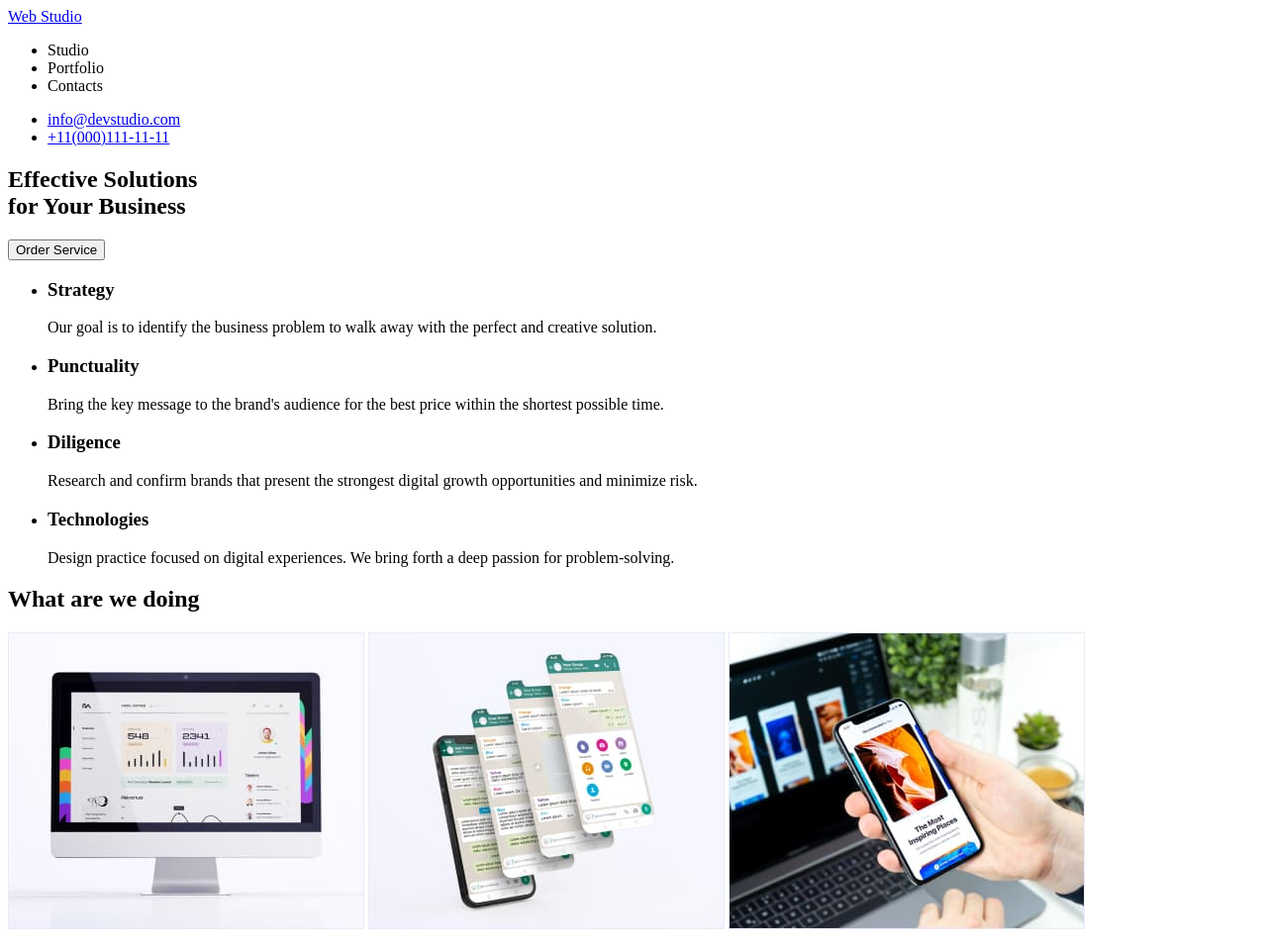
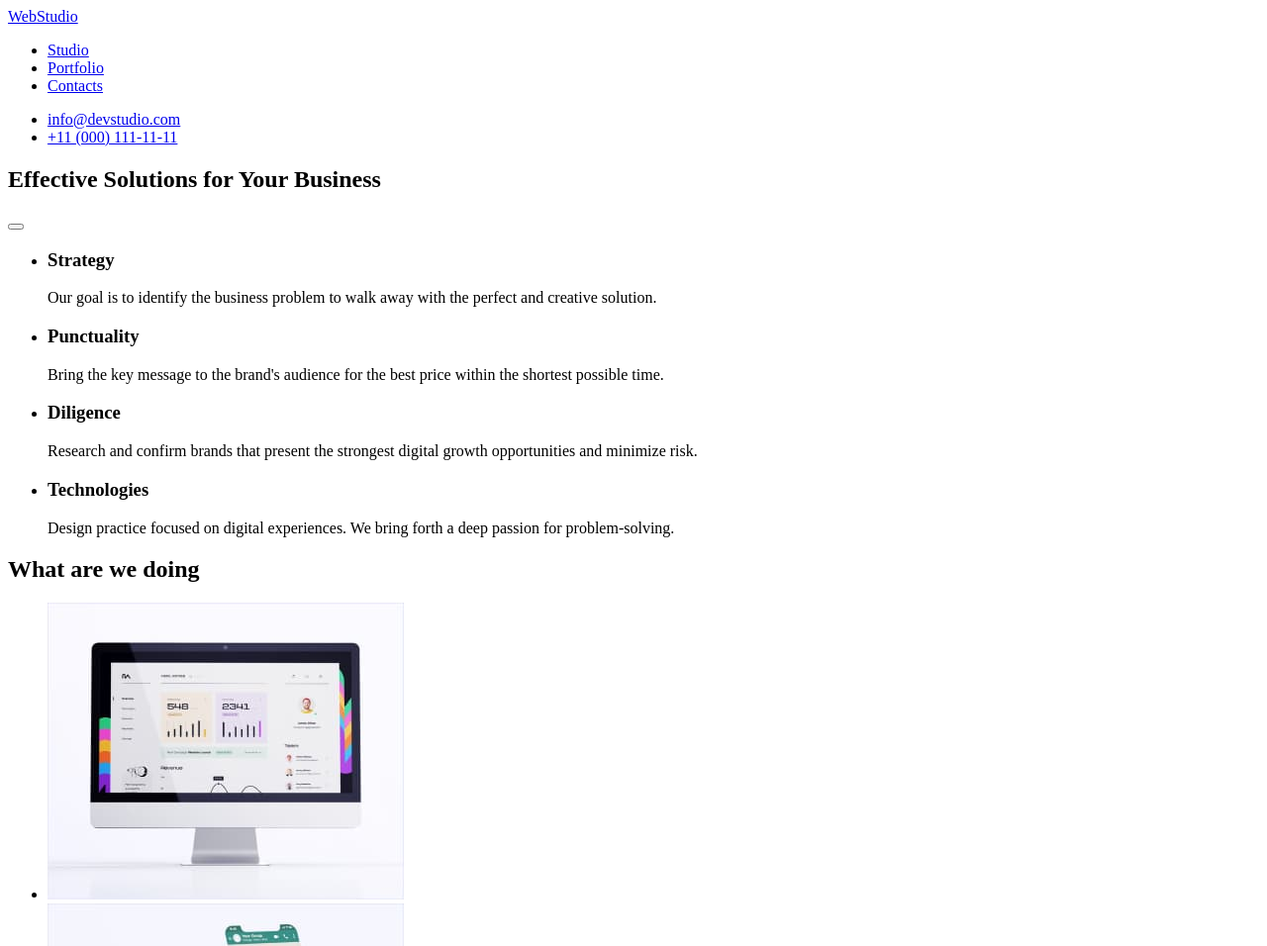
Before and after one commit to KaterynaZhe/goit-markup-hw-01, a plain HTML site: page index.html in a window 1280 px wide. Shown: the top 956 px of the page at 99% size. Drawn offline with Linux system fonts and the light colour scheme.

Commit message:
error correction

```diff
--- a/index.html
+++ b/index.html
@@ -9,12 +9,17 @@
 
   <body>
     <header>
-      <a href="/"><span>Web</span> <span>Studio</span></a>
       <nav>
+        <a href="./index.html">WebStudio</a>
+
         <ul>
-          <li>Studio</li>
-          <li>Portfolio</li>
-          <li>Contacts</li>
+          <li><a href="Studio">Studio</a></li>
+          <li>
+            <a href="Portfolio">Portfolio</a>
+          </li>
+          <li>
+            <a href="Contacts">Contacts</a>
+          </li>
         </ul>
       </nav>
 
@@ -23,23 +28,21 @@
           <a href="mailto:info@devstudio.com"> info@devstudio.com </a>
         </li>
         <li>
-          <a href="tel:+11(000)111-11-11"> +11(000)111-11-11 </a>
+          <a href="tel:+11(000)1111111"> +11 (000) 111-11-11 </a>
         </li>
       </ul>
     </header>
 
     <main>
-      <!--hero image-->
+      <!--Section 1-->
       <section>
-        <h1>
-          Effective Solutions <br />
-          for Your Business
-        </h1>
-        <button>Order Service</button>
+        <h1>Effective Solutions for Your Business</h1>
+        <button type="button" name="Order Service"></button>
       </section>
 
-      <!--Section 1-->
+      <!--Section 2-->
       <section>
+        <h2 hidden>Features</h2>
         <ul>
           <li>
             <h3>Strategy</h3>
@@ -75,15 +78,23 @@
         </ul>
       </section>
 
-      <!--Section 2-->
+      <!--Section 3-->
       <section>
         <h2>What are we doing</h2>
-        <img src="./images/img1.jpg" alt="computer" width="360" />
-        <img src="./images/img2.jpg" alt="mobile phone" width="360" />
-        <img src="./images/img3.jpg" alt="leptop" width="360" />
+        <ul>
+          <li>
+            <img src="./images/img1.jpg" alt="computer" width="360" />
+          </li>
+          <li>
+            <img src="./images/img2.jpg" alt="mobile phone" width="360" />
+          </li>
+          <li>
+            <img src="./images/img3.jpg" alt="leptop" width="360" />
+          </li>
+        </ul>
       </section>
 
-      <!--Section 3-->
+      <!--Section 4-->
       <section>
         <h2>Our Team</h2>
         <ul>
@@ -127,7 +138,7 @@
     </main>
     <!--footer-->
     <footer>
-      <a href="/"> <span>Web</span> <span>Studio</span></a>
+      <a href="./index.html">WebStudio</a>
       <p>
         Increase the flow of customers and sales for your business with digital
         marketing & growth solutions.
```
